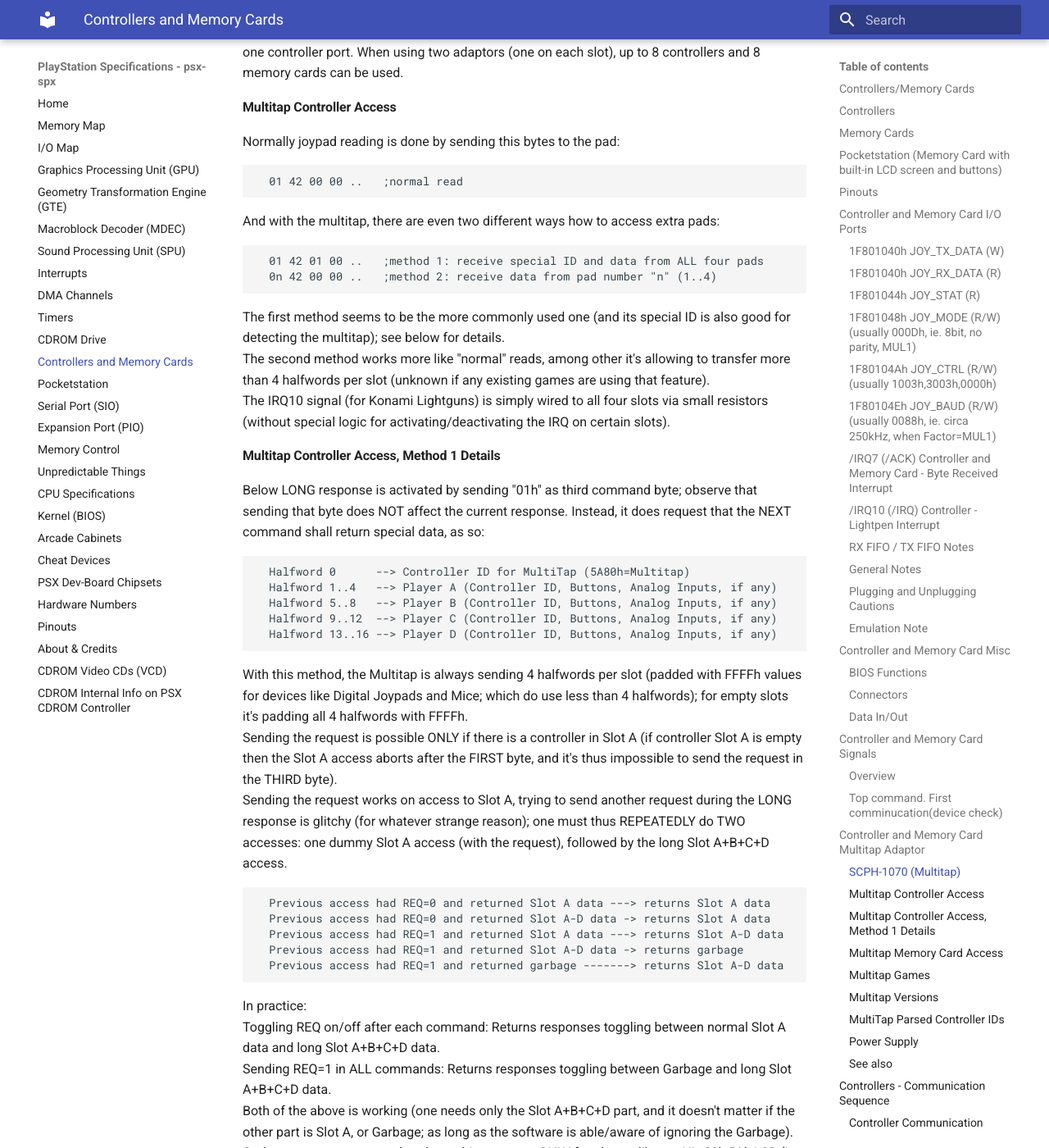
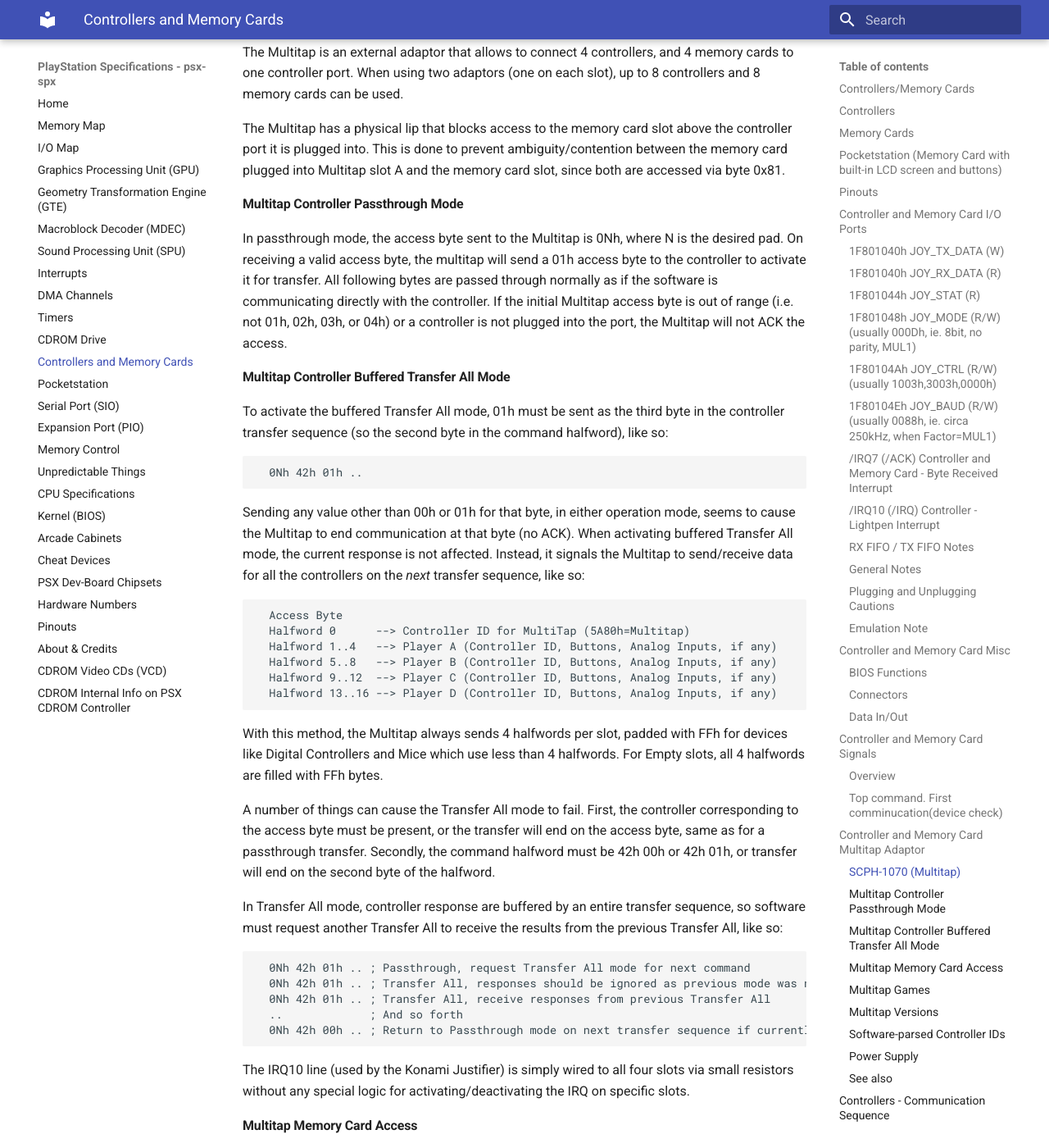
Before and after one commit to psx-spx/psx-spx.github.io, an MkDocs documentation site: the page built from docs/controllersandmemorycards.md, in a window 1280 px wide and 1400 px high, scrolled down 6361 px. Shown: the whole window at 82% size. Built offline with MkDocs 1.6.1 and Material for MkDocs 9.7.7, drawn with Linux system fonts in a browser that asks for light colours; some of the changed text lies outside the part shown.

Commit message:
Controllers: Rewrite Multitap section

````diff
--- a/docs/controllersandmemorycards.md
+++ b/docs/controllersandmemorycards.md
@@ -14,6 +14,7 @@
 [Controllers - Rumble Configuration](controllersandmemorycards.md#controllers-rumble-configuration)<br/>
 [Controllers - Dance Mats](controllersandmemorycards.md#controllers-dance-mats)<br/>
 [Controllers - Pop'n Controllers](controllersandmemorycards.md#controllers-popn-controllers)<br/>
+[Controllers - Densha de Go! / Jet de Go! Controllers](controllersandmemorycards.md#controllers-densha-de-go-jet-de-go-controllers)<br/>
 [Controllers - Fishing Controllers](controllersandmemorycards.md#controllers-fishing-controllers)<br/>
 [Controllers - I-Mode Adaptor (Mobile Internet)](controllersandmemorycards.md#controllers-i-mode-adaptor-mobile-internet)<br/>
 [Controllers - Additional Inputs](controllersandmemorycards.md#controllers-additional-inputs)<br/>
@@ -273,82 +274,54 @@
 \* SEL- for memory card in PAD access.<br/>
 
 
-
 ##   Controller and Memory Card Multitap Adaptor
 #### SCPH-1070 (Multitap)
 The Multitap is an external adaptor that allows to connect 4 controllers, and 4
 memory cards to one controller port. When using two adaptors (one on each
 slot), up to 8 controllers and 8 memory cards can be used.<br/>
 
-#### Multitap Controller Access
-Normally joypad reading is done by sending this bytes to the pad:<br/>
-```
-  01 42 00 00 ..   ;normal read
-```
-And with the multitap, there are even two different ways how to access extra
-pads:<br/>
-```
-  01 42 01 00 ..   ;method 1: receive special ID and data from ALL four pads
-  0n 42 00 00 ..   ;method 2: receive data from pad number "n" (1..4)
-```
-The first method seems to be the more commonly used one (and its special ID is
-also good for detecting the multitap); see below for details.<br/>
-The second method works more like "normal" reads, among other it's allowing to
-transfer more than 4 halfwords per slot (unknown if any existing games are
-using that feature).<br/>
-The IRQ10 signal (for Konami Lightguns) is simply wired to all four slots via
-small resistors (without special logic for activating/deactivating the IRQ on
-certain slots).<br/>
-
-#### Multitap Controller Access, Method 1 Details
-Below LONG response is activated by sending "01h" as third command byte;
-observe that sending that byte does NOT affect the current response. Instead,
-it does request that the NEXT command shall return special data, as so:<br/>
-```
+The Multitap has a physical lip that blocks access to the memory card slot above the controller port it is plugged into. This is done to prevent ambiguity/contention between the memory card plugged into Multitap slot A and the memory card slot, since both are accessed via byte 0x81.
+
+#### Multitap Controller Passthrough Mode
+In passthrough mode, the access byte sent to the Multitap is 0Nh, where N is the desired pad. On receiving a valid access byte, the multitap will send a 01h access byte to the controller to activate it for transfer. All following bytes are passed through normally as if the software is communicating directly with the controller. If the initial Multitap access byte is out of range (i.e. not 01h, 02h, 03h, or 04h) or a controller is not plugged into the port, the Multitap will not ACK the access.
+
+#### Multitap Controller Buffered Transfer All Mode
+To activate the buffered Transfer All mode, 01h must be sent as the third byte in the controller transfer sequence (so the second byte in the command halfword), like so:
+```
+  0Nh 42h 01h ..
+```
+Sending any value other than 00h or 01h for that byte, in either operation mode, seems to cause the Multitap to end communication at that byte (no ACK). When activating buffered Transfer All mode, the current response is not affected. Instead, it signals the Multitap to send/receive data for all the controllers on the *next* transfer sequence, like so:
+```
+  Access Byte
   Halfword 0      --> Controller ID for MultiTap (5A80h=Multitap)
   Halfword 1..4   --> Player A (Controller ID, Buttons, Analog Inputs, if any)
   Halfword 5..8   --> Player B (Controller ID, Buttons, Analog Inputs, if any)
   Halfword 9..12  --> Player C (Controller ID, Buttons, Analog Inputs, if any)
   Halfword 13..16 --> Player D (Controller ID, Buttons, Analog Inputs, if any)
 ```
-With this method, the Multitap is always sending 4 halfwords per slot (padded
-with FFFFh values for devices like Digital Joypads and Mice; which do use less
-than 4 halfwords); for empty slots it's padding all 4 halfwords with FFFFh.<br/>
-Sending the request is possible ONLY if there is a controller in Slot A (if
-controller Slot A is empty then the Slot A access aborts after the FIRST byte,
-and it's thus impossible to send the request in the THIRD byte).<br/>
-Sending the request works on access to Slot A, trying to send another request
-during the LONG response is glitchy (for whatever strange reason); one must
-thus REPEATEDLY do TWO accesses: one dummy Slot A access (with the request),
-followed by the long Slot A+B+C+D access.<br/>
-```
-  Previous access had REQ=0 and returned Slot A data ---> returns Slot A data
-  Previous access had REQ=0 and returned Slot A-D data -> returns Slot A data
-  Previous access had REQ=1 and returned Slot A data ---> returns Slot A-D data
-  Previous access had REQ=1 and returned Slot A-D data -> returns garbage
-  Previous access had REQ=1 and returned garbage -------> returns Slot A-D data
-```
-In practice:<br/>
-Toggling REQ on/off after each command: Returns responses toggling between
-normal Slot A data and long Slot A+B+C+D data.<br/>
-Sending REQ=1 in ALL commands: Returns responses toggling between Garbage and
-long Slot A+B+C+D data.<br/>
-Both of the above is working (one needs only the Slot A+B+C+D part, and it
-doesn't matter if the other part is Slot A, or Garbage; as long as the software
-is able/aware of ignoring the Garbage). Garbage response means that the
-multitap returns ONLY four bytes, like so: Hiz,80h,5Ah,LSB (ie. the leading
-HighZ byte, the 5A80h Multitap ID, and the LSB of the Slot A controller ID),
-and aborts transfer after that four bytes.<br/>
+With this method, the Multitap always sends 4 halfwords per slot, padded with FFh for devices like Digital Controllers and Mice which use less than 4 halfwords. For Empty slots, all 4 halfwords are filled with FFh bytes. <br/>
+
+A number of things can cause the Transfer All mode to fail. First, the controller corresponding to the access byte must be present, or the transfer will end on the access byte, same as for a passthrough transfer. Secondly, the command halfword must be 42h 00h or 42h 01h, or transfer will end on the second byte of the halfword.<br/>
+
+In Transfer All mode, controller response are buffered by an entire transfer sequence, so software must request another Transfer All to receive the results from the previous Transfer All, like so:</br>
+```
+  0Nh 42h 01h .. ; Passthrough, request Transfer All mode for next command
+  0Nh 42h 01h .. ; Transfer All, responses should be ignored as previous mode was not Transfer All
+  0Nh 42h 01h .. ; Transfer All, receive responses from previous Transfer All
+  ..             ; And so forth
+  0Nh 42h 00h .. ; Return to Passthrough mode on next transfer sequence if currently in Transfer All mode
+```
+
+The IRQ10 line (used by the Konami Justifier) is simply wired to all four slots via small resistors without any special logic for activating/deactivating the IRQ on specific slots.<br/>
 
 #### Multitap Memory Card Access
-Normally memory card access is done by sending this bytes to the card:<br/>
-```
-  80 xx .. ..      ;normal access
-```
-And with the multitap, memory cards can be accessed as so:<br/>
-```
-  8n xx .. ..      ;access memory card in slot "n" (1..4)
-```
+Memory card access is done like so:<br/>
+```
+  8Nh xxh .. ..      ;access memory card in slot "N" (1..4)
+```
+There is no other known method for accessing memory cards through the Multitap.
+
+Unverified notes from Nocash:<br/>
 That's the way how its done in Silent Hill. Although for the best of confusion,
 it doesn't actually work in that game (probably the developer has just linked
 in the multitap library, without actually supporting the multitap at higher
@@ -356,6 +329,7 @@
 
 #### Multitap Games
 ```
+  Bomberman / Bomberman Party Edition (requires Multitap on Port 2 instead of 1)
   Bomberman World
   Breakout: Off the Wall Fun
   Circuit Breakers
@@ -364,12 +338,16 @@
   Frogger
   Gauntlet: Dark Legacy
   Hot Shots Golf 2 & 3
+  Jigsaw Island: Japan Graffiti / Jigsaw Madness (requires Multitap on Port 2 instead of 1)
   NBA Live (any year) (up to 8 players with two multitaps)
   Need For Speed 3
   Need For Speed 5
   Poy Poy (4 players hitting each other with rocks and trees)
   Running Wild
-```
+  S.C.A.R.S. (requires Multitap on Port 2 instead of 1)
+  Zen Nippon Pro Wrestling: Ouja no Tamashii (requires Multitap on Port 2 instead of 1)
+```
+Most Multitap games supporting up to 4 or 5 controllers require the device to be plugged into Port 1, but a small number of games strangely require the device to be plugged into Port 2 instead.<br/>
 
 #### Multitap Versions
 ```
@@ -391,7 +369,7 @@
 memory card signals). The PSX memory card port is left unused (and is blocked
 by a small edge on the Multitap's plug).<br/>
 
-#### MultiTap Parsed Controller IDs
+#### Software-parsed Controller IDs
 Halfword 0 is parsed (by the BIOS) as usually, ie. the LSB is moved to MSB, and
 LSB is replaced by status byte (so ID 5A80h becomes 8000h=Multitap/okay, or
 xxFFh=bad). Halfwords 1,5,9,13 are NOT parsed (neither by the BIOS nor by the
@@ -1597,6 +1575,8 @@
 
 Pop'n Controllers report as digital controllers (ID byte 41h), but the left, right, and down d-pad controls are not connected to any physical buttons and are always reported as pressed (in the first transferred button byte, bits 5-7 are always 0). Pop'n Music games check these bits to determine if a Pop'n Controller is connected and will change the in-game controls accordingly if so.
 
+## Controllers - Densha de Go! / Jet de Go! Controllers
+Controllers used for Taito's Densha de Go! and Jet de Go! series. Unknown what method is being used by Densha de Go! games for detecting these controllers.
 
 ##   Controllers - Fishing Controllers
 The fishing rods are (next to lightguns) some of the more openly martial
````
